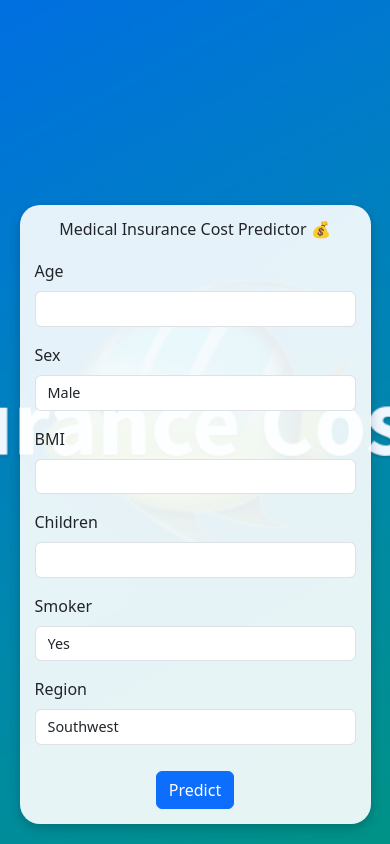
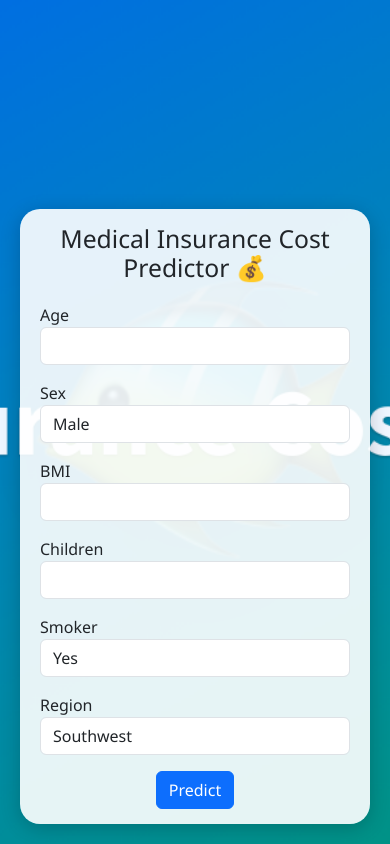
Before and after one commit to kmaha-lakshmi/Medical-insurance-price-analysis-prediction, a Flask app: page / in a window 390 px wide. Run offline with Flask 3, Linux system fonts and the light colour scheme; parts of the project's set-up code (start-up, migrations or seed data) failed here and were passed over.

Commit message:
Updated responsive form and background

```diff
--- a/templates/index.html
+++ b/templates/index.html
@@ -2,117 +2,99 @@
 <html lang="en">
 <head>
   <meta charset="UTF-8">
+  <title>Medical Insurance Cost Predictor</title>
   <meta name="viewport" content="width=device-width, initial-scale=1.0">
-    <title>Medical Insurance Cost Prediction</title>
   <link href="https://cdn.jsdelivr.net/npm/bootstrap@5.3.0/dist/css/bootstrap.min.css" rel="stylesheet">
 
   <style>
-        body {
+    body, html {
+      height: 100%;
       margin: 0;
-            padding: 0;
-            background-image: url("/static/Medical_Insurance_Cost_Prediction.png");
+      background: url("/static/Medical_Insurance_Cost_Prediction.png") no-repeat center center fixed;
       background-size: cover;
-            background-position: center;
-            background-repeat: no-repeat;
-            height: 100vh;
       display: flex;
-            flex-direction: column;
-            justify-content: flex-end; /* Push form to bottom */
-            align-items: center;
+      justify-content: center;
+      align-items: flex-end;
+      font-family: 'Segoe UI', sans-serif;
     }
 
     .form-container {
       background-color: rgba(255, 255, 255, 0.9);
       border-radius: 20px;
-            padding: 20px 25px;
+      padding: 20px 30px;
       margin: 20px;
-            width: 90%;
+      width: 95%;
       max-width: 700px;
-            box-shadow: 0 4px 12px rgba(0, 0, 0, 0.2);
+      box-shadow: 0 4px 20px rgba(0, 0, 0, 0.2);
     }
 
     h2 {
       text-align: center;
       margin-bottom: 20px;
-            font-size: 1.2rem;
     }
 
-        .form-control,
-        select {
-            font-size: 0.9rem;
+    .btn-primary {
+      display: block;
+      margin: 0 auto;
     }
 
-        button {
-            display: block;
-            margin: 10px auto 0;
-            padding: 6px 25px;
-            font-size: 0.9rem;
-        }
-
-        /* Responsive padding fix */
     @media (max-width: 576px) {
       .form-container {
-                padding: 15px;
-            }
-
-            h2 {
-                font-size: 1rem;
+        padding: 15px 20px;
       }
     }
   </style>
 </head>
 <body>
-
   <div class="form-container">
     <h2>Medical Insurance Cost Predictor 💰</h2>
     <form action="/predict" method="post" class="row g-3">
-            <div class="col-md-4 col-12">
-                <label for="age" class="form-label">Age</label>
-                <input type="number" class="form-control" id="age" name="age" required>
+      <div class="col-md-4">
+        <label>Age</label>
+        <input type="number" name="age" class="form-control" required>
       </div>
-            <div class="col-md-4 col-12">
-                <label for="sex" class="form-label">Sex</label>
-                <select class="form-control" id="sex" name="sex">
+      <div class="col-md-4">
+        <label>Sex</label>
+        <select name="sex" class="form-control">
           <option value="1">Male</option>
           <option value="0">Female</option>
         </select>
       </div>
-            <div class="col-md-4 col-12">
-                <label for="bmi" class="form-label">BMI</label>
-                <input type="text" class="form-control" id="bmi" name="bmi" required>
+      <div class="col-md-4">
+        <label>BMI</label>
+        <input type="text" name="bmi" class="form-control" required>
       </div>
-            <div class="col-md-4 col-12">
-                <label for="children" class="form-label">Children</label>
-                <input type="number" class="form-control" id="children" name="children" required>
+      <div class="col-md-4">
+        <label>Children</label>
+        <input type="number" name="children" class="form-control" required>
       </div>
-            <div class="col-md-4 col-12">
-                <label for="smoker" class="form-label">Smoker</label>
-                <select class="form-control" id="smoker" name="smoker">
+      <div class="col-md-4">
+        <label>Smoker</label>
+        <select name="smoker" class="form-control">
           <option value="1">Yes</option>
           <option value="0">No</option>
         </select>
       </div>
-            <div class="col-md-4 col-12">
-                <label for="region" class="form-label">Region</label>
-                <select class="form-control" id="region" name="region">
+      <div class="col-md-4">
+        <label>Region</label>
+        <select name="region" class="form-control">
           <option value="0">Southwest</option>
           <option value="1">Southeast</option>
           <option value="2">Northwest</option>
           <option value="3">Northeast</option>
         </select>
       </div>
-            <div class="col-12 text-center">
+      <div class="col-12">
         <button type="submit" class="btn btn-primary">Predict</button>
       </div>
     </form>
 
     {% if prediction %}
-        <div class="text-center mt-3">
-            <h5>Predicted Insurance Cost: ₹{{ prediction }}</h5>
-            <a href="/" class="btn btn-secondary mt-2">Enter New Details</a>
+    <div class="alert alert-success mt-3 text-center">
+      <h4>Predicted Medical Insurance Cost: ₹{{ prediction }}</h4>
+      <a href="/" class="btn btn-outline-secondary mt-2">Enter New Details</a>
     </div>
     {% endif %}
   </div>
-
 </body>
 </html>
```
Lines whose indentation alone changed are shown as unchanged.
